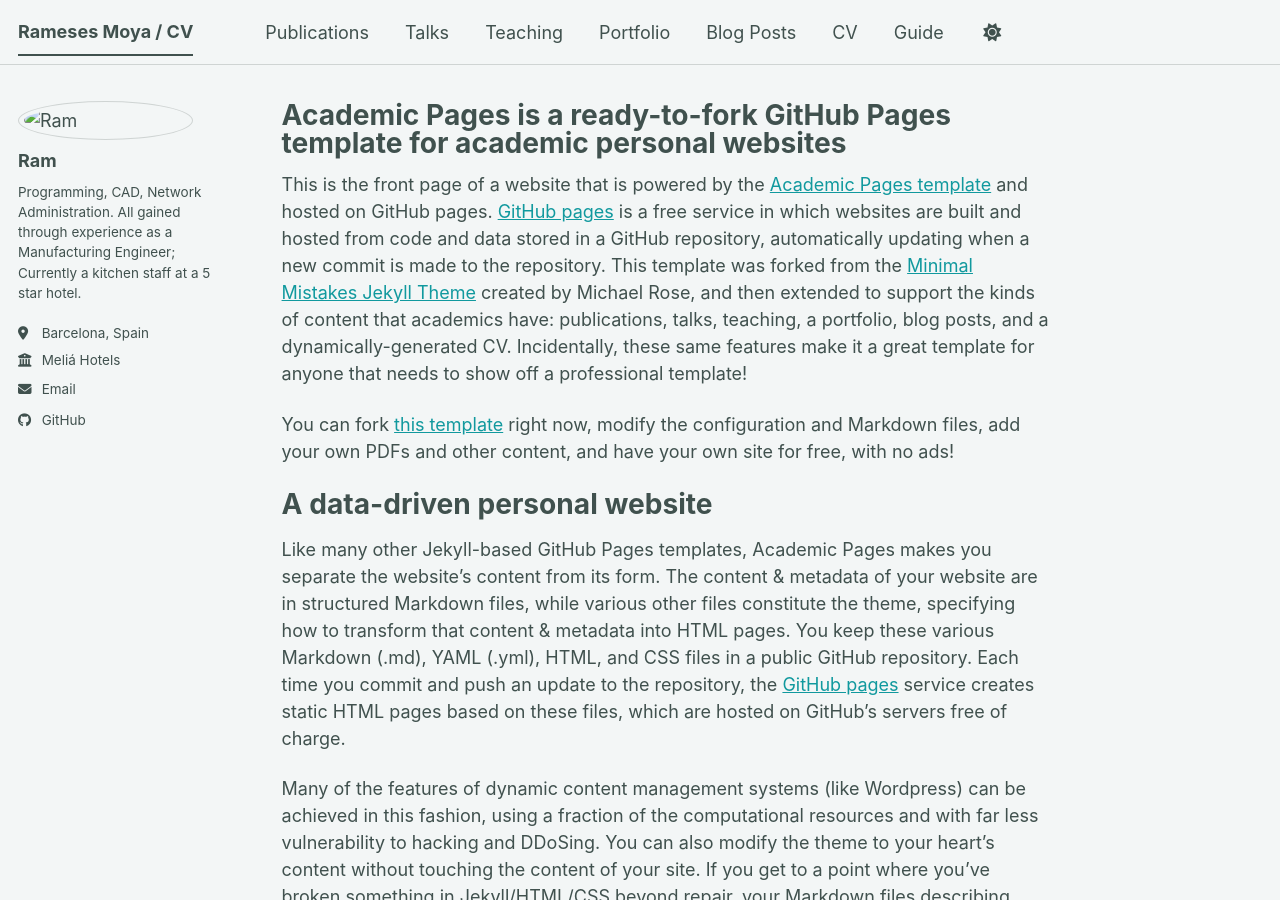
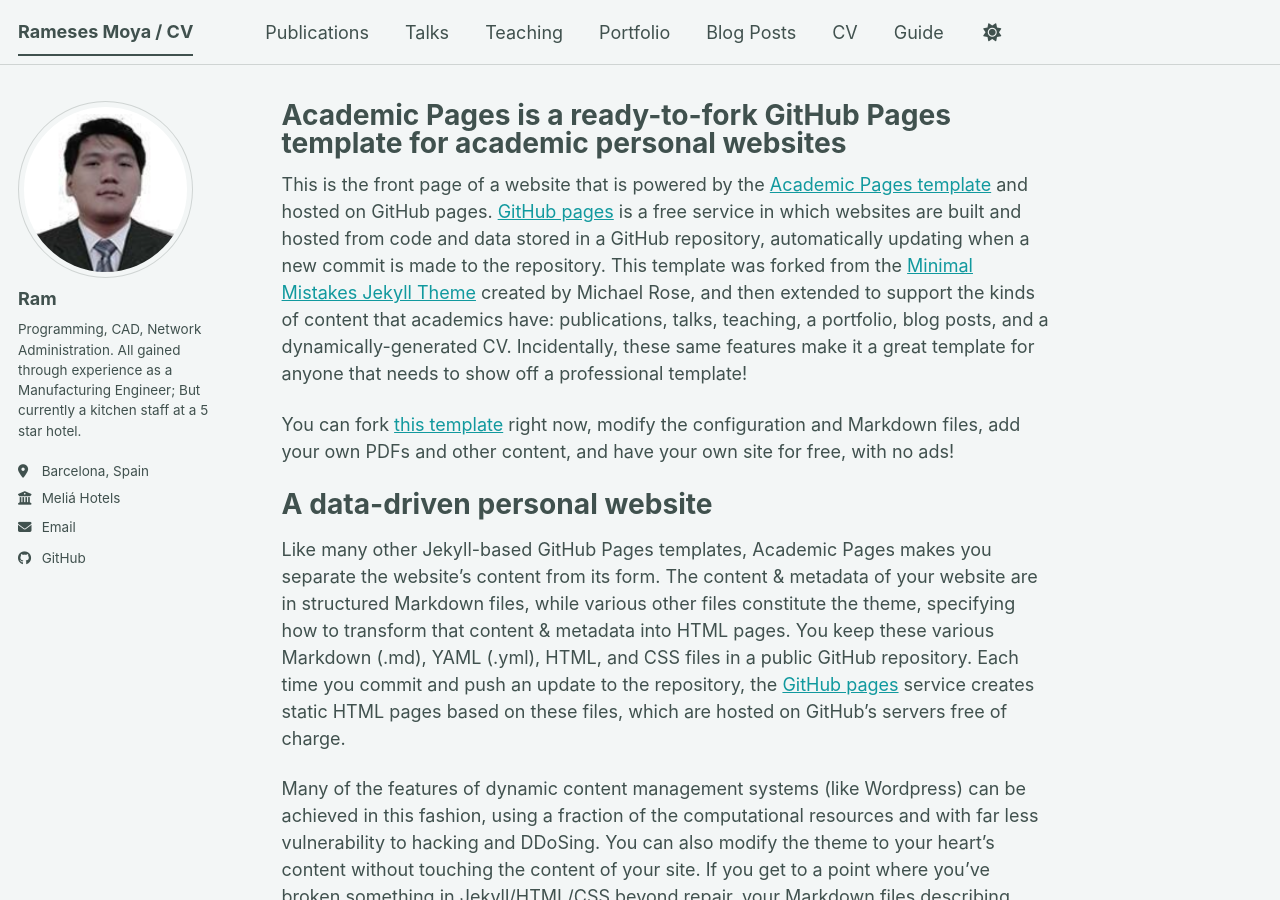
Before and after one commit to rvmoya/rvmoya.github.io, a Jekyll site: the page built from _pages/about.md, in a window 1280 px wide and 900 px high. Built offline with Jekyll 4.4.1, drawn with Linux system fonts in a browser that asks for light colours; a script bundle is joined from its source files by our own code; library files that are not in the unit come from our copies.

Commit message:
Update _config.yml

```diff
--- a/_config.yml
+++ b/_config.yml
@@ -13,7 +13,7 @@
 title_separator          : "-"
 name                     : &name "Rameses Moya"
 description              : &description "Your Name's academic portfolio"   # Update this with a general description of your site, this is the default if not overridden by a page
-url                      : https://academicpages.github.io # The base hostname & protocol for your site e.g. "https://[your GitHub username].github.io",
+url                      : https://rvmoya.github.io # The base hostname & protocol for your site e.g. "https://[your GitHub username].github.io",
                                                            # or if you already have some other page hosted on Github then use "https://[your GitHub username].github.io/[Your Repo Name]"
 baseurl                  : "" # the subpath of your site, e.g. "/blog"
 repository               : "rvmoya/rvmoya.github.io"
@@ -23,10 +23,10 @@
 #               Additional customization can be done by editing /_includes/author-profile.html
 author:
   # Biographic information
-  avatar           : "images/profile.png"
+  avatar           : "profile.png"
   name             : "Ram"
   pronouns         : # example: "she/her"
-  bio              : "Programming, CAD, Network Administration. All gained through experience as a Manufacturing Engineer; Currently a kitchen staff at a 5 star hotel."
+  bio              : "Programming, CAD, Network Administration. All gained through experience as a Manufacturing Engineer; But currently a kitchen staff at a 5 star hotel."
   location         : "Barcelona, Spain"
   employer         : "Meliá Hotels"
   uri              : # URL
```
